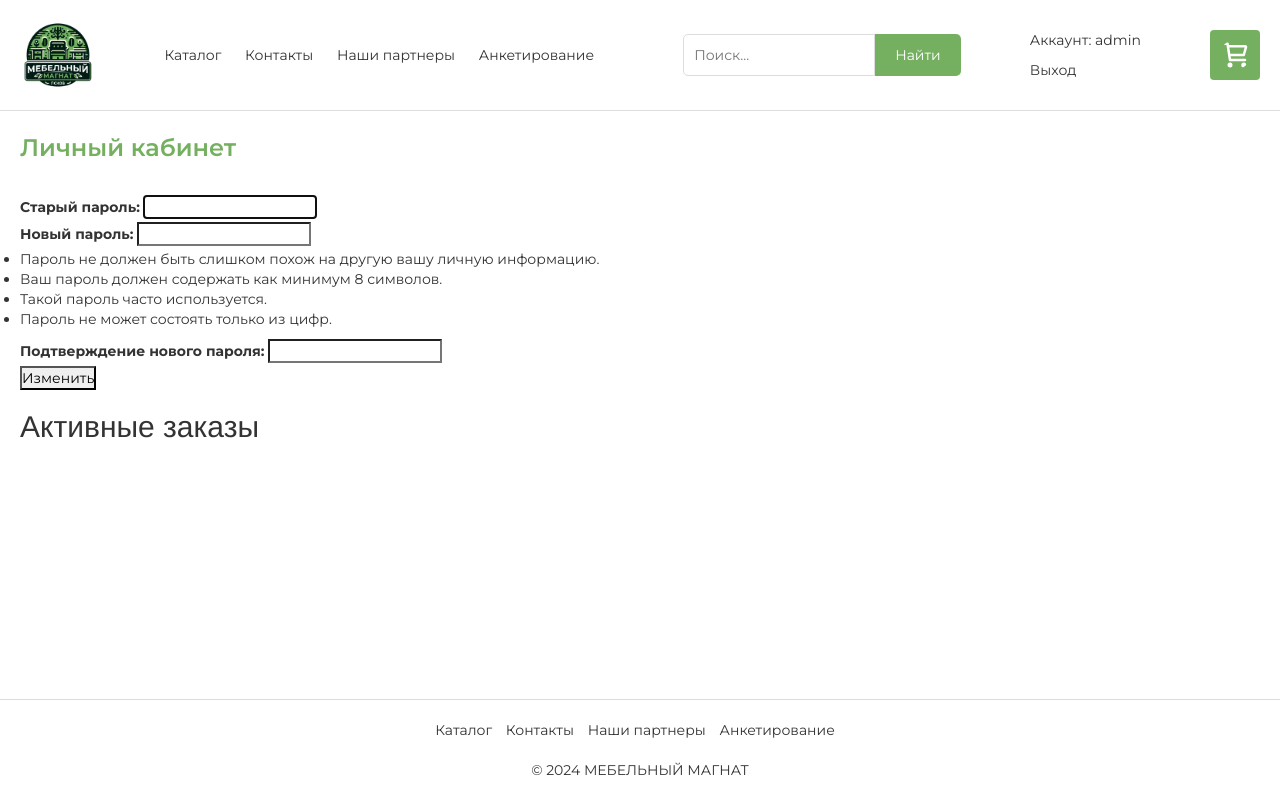
After one commit to Eugeneus404/fur-mag-main, a Django app: page /cabinet/ in a window 1280 px wide. The commit adds this page. Run offline with Django 3.2, Linux system fonts and the light colour scheme; a user stored in the database is signed in; data comes from the database, SQL or seed files in the repository; both versions use the stored data as it was after the commit; parts of the project's set-up code (start-up, migrations or seed data) failed here and were passed over; some libraries are stand-ins or nearby versions.

Commit message:
cabinet start

```diff
--- a/DjangoWebProject1/DjangoWebProject1/settings.py
+++ b/DjangoWebProject1/DjangoWebProject1/settings.py
@@ -26,6 +26,8 @@ SECRET_KEY = 'b4703c19-5cb6-4260-b12f-62e62e7ba8ec'
 DEBUG = True
 
 ALLOWED_HOSTS = []
+
+LOGIN_URL = '/login/'
 
 # Application references
 # https://docs.djangoproject.com/en/2.1/ref/settings/#std:setting-INSTALLED_APPS
--- a/DjangoWebProject1/DjangoWebProject1/urls.py
+++ b/DjangoWebProject1/DjangoWebProject1/urls.py
@@ -36,6 +36,7 @@ urlpatterns = [
     path('catalog/<str:item1>/', views.dynamic1, name='dynamic1'),
     path('products/<int:item>/', views.products, name='products'),
     path('cart/', views.cart, name='cart'),
+    path('cabinet/', views.cabinet, name='cabinet'),
 
     path('create_order/', views.create_order, name='create_order'),
 ]
--- /dev/null
+++ b/DjangoWebProject1/app/templates/app/cabinet.html
@@ -0,0 +1,26 @@
+{% extends "app/layout.html" %}
+{% load static %}
+{% block content %}
+
+<div style="margin: 20px 0">
+    <div style="font-size: 24px; color: #75b061; font-weight: 600; margin-bottom: 30px;">
+        Личный кабинет
+    </div>
+</div>
+
+<!-- Форма для смены имени и пароля -->
+<form method="post">
+    {% csrf_token %}
+    {{ form.as_p }}
+    <button type="submit">Изменить</button>
+</form>
+
+<!-- Активные заказы пользователя -->
+<h2>Активные заказы</h2>
+<ul>
+    {% for order in active_orders %}
+    <li>Заказ №{{ order.id }} - {{ order.created_at }}</li>
+    {% endfor %}
+</ul>
+
+{% endblock %}
--- a/DjangoWebProject1/app/templates/app/layout.html
+++ b/DjangoWebProject1/app/templates/app/layout.html
@@ -36,7 +36,7 @@
                     <div style="display: flex; flex-direction: column">
                         <div style="margin-bottom: 10px;">
                             {% if user.is_authenticated %}
-                            <a href="{% url 'home' %}" style="text-decoration: none; color: #333;">Аккаунт: {{ user.username }}</a>
+                            <a href="{% url 'cabinet' %}" style="text-decoration: none; color: #333;">Аккаунт: {{ user.username }}</a>
                             {% else %}
                             <a href="{% url 'login' %}" style="text-decoration: none; color: #333;">Вход</a>
                             {% endif %}
--- a/DjangoWebProject1/app/views.py
+++ b/DjangoWebProject1/app/views.py
@@ -12,13 +12,15 @@ from app.models import Order
 from app.models import OrderProduct
 from .forms import AnketaForm
 from django.contrib.auth.models import User
-from django.contrib.auth.forms import UserCreationForm
+from django.contrib.auth.forms import UserCreationForm, PasswordChangeForm
 from collections import defaultdict
 from django.shortcuts import get_object_or_404
 from django.core.paginator import Paginator, EmptyPage, PageNotAnInteger
 import random
 import json
 from decimal import Decimal
+from django.contrib.auth import update_session_auth_hash
+from django.contrib.auth.decorators import login_required
 
 def home(request):
     """Renders the home page."""
@@ -599,6 +601,26 @@ def cart(request):
     }
     return render(request, 'app/cart.html', context)
 
+@login_required
+def cabinet(request):
+    if request.method == 'POST':
+        password_form = PasswordChangeForm(request.user, request.POST)
+        if password_form.is_valid():
+            user = password_form.save()
+            update_session_auth_hash(request, user)
+            return redirect('cabinet')
+
+
+    else:
+        password_form = PasswordChangeForm(request.user)
+
+    active_orders = Order.objects.filter(user=request.user)
+    context = {
+        "title": "Кабинет",
+        "active_orders": active_orders,
+        "form": password_form,
+    }
+    return render(request, 'app/cabinet.html', context)
 
 def create_order(request):
     if request.method == "POST":
@@ -623,5 +645,6 @@ def create_order(request):
     else:
         return JsonResponse({'error': 'Метод запроса должен быть POST.'}, status=405)
 
+
 def error_404(request, exception):
     return render(request, 'app/404.html', status=404)
```
Also changed, not shown: DjangoWebProject1/db.sqlite3, 1 other file.
